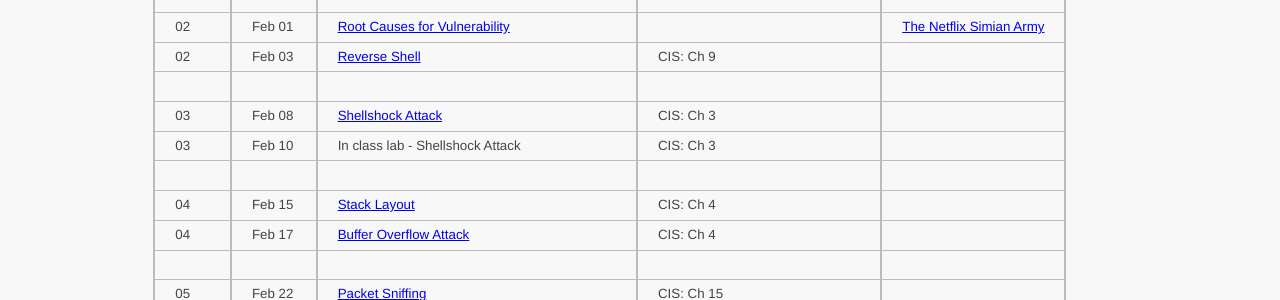
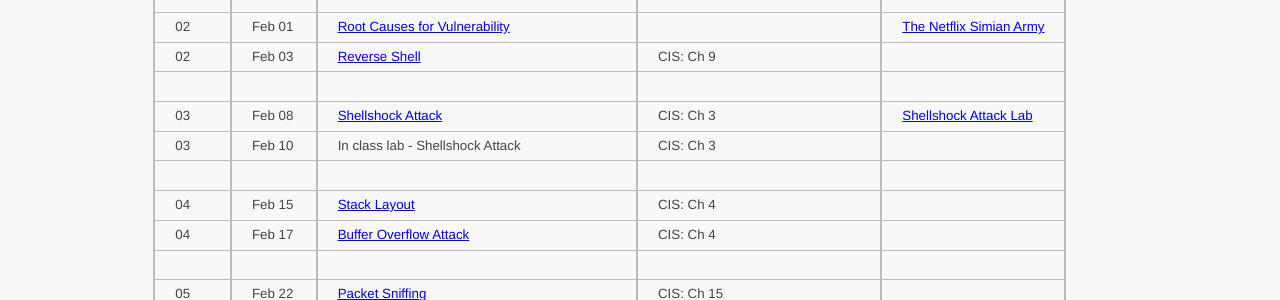
Before and after one commit to ycpcs/cs335-spring2022, a Jekyll site: the page built from schedule/index.md, in a window 1280 px wide. Shown: the part 222-522 px from the top of the page. Built offline with Jekyll 4.4.1, drawn with Linux system fonts in a browser that asks for light colours.

Commit message:
Add the shellshock attack to the schedule

```diff
--- a/schedule/index.md
+++ b/schedule/index.md
@@ -14,7 +14,7 @@ CIS: <a href="https://www.amazon.com/Computer-Internet-Security-Hands-Approach/d
 > 02 | Feb 01 | [Root Causes for Vulnerability](../slides/01_Reason_Vulnerability.pdf) | | [The Netflix Simian Army](https://netflixtechblog.com/the-netflix-simian-army-16e57fbab116)
 > 02 | Feb 03 | [Reverse Shell](../slides/09_Reverse_Shell.pdf)| CIS: Ch 9 | |
 > | | | |
-> 03 | Feb 08 | [Shellshock Attack](../slides/03_Shellshock.pdf) | CIS: Ch 3 | <!--[Shellshock Attack Lab](../labs/shellshock.html)-->
+> 03 | Feb 08 | [Shellshock Attack](../slides/03_Shellshock.pdf) | CIS: Ch 3 | [Shellshock Attack Lab](../labs/shellshock.html)
 > 03 | Feb 10 | In class lab - Shellshock Attack | CIS: Ch 3|
 > | | | |
 > 04 | Feb 15 | [Stack Layout](../slides/04_Buffer_Overflow.pdf) | CIS: Ch 4 | <!--[Buffer Overflow](../labs/buffer_overflow.html)-->
```
